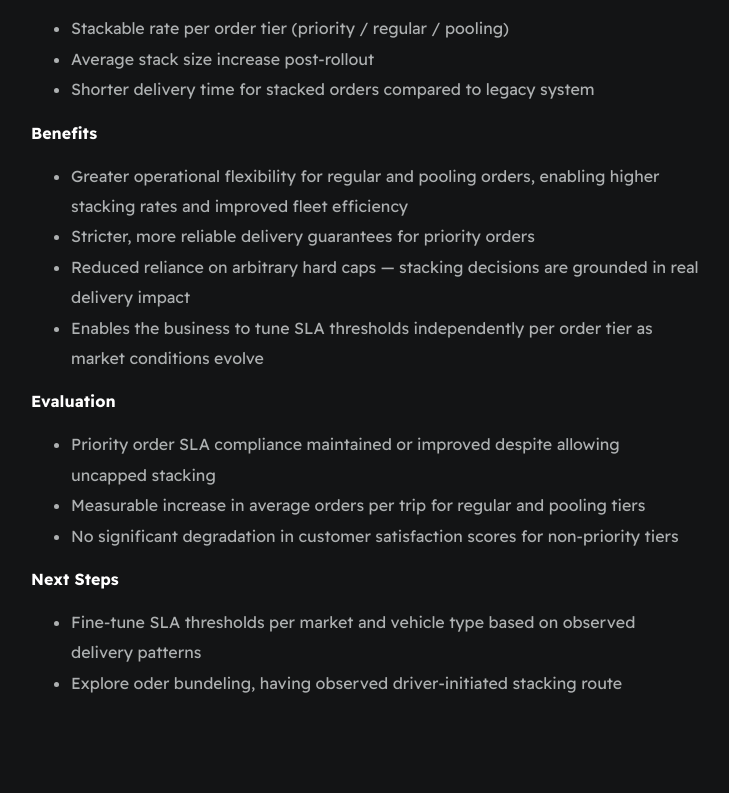
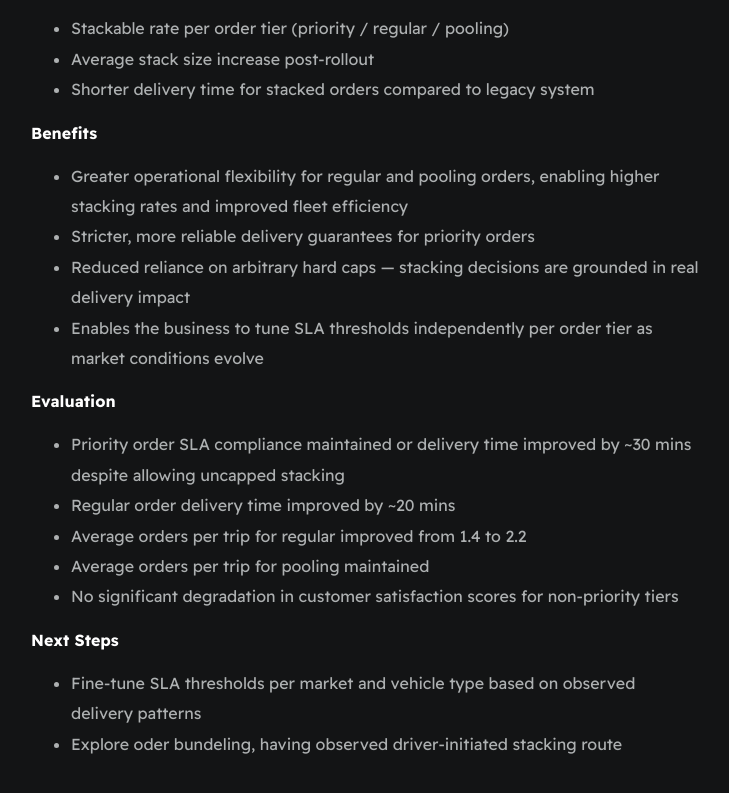
Before and after one commit to bhaddhadon/digitalCV, a plain HTML site: page project_order_stacking.html in a window 1280 px wide. Shown: the part 860-1653 px from the top of the page, without its empty margins (275-1004 px from the left). Before the commit the page ends 1598 px from the top, so only its background shows below. Drawn offline with Linux system fonts and the light colour scheme.

Commit message:
Update evaluation metrics for order stacking

```diff
--- a/project_order_stacking.html
+++ b/project_order_stacking.html
@@ -42,8 +42,10 @@
 
             <strong> Evaluation</strong>
             <ul>
-                <li>Priority order SLA compliance maintained or improved despite allowing uncapped stacking</li>
-                <li>Measurable increase in average orders per trip for regular and pooling tiers</li>
+                <li>Priority order SLA compliance maintained or delivery time improved by ~30 mins despite allowing uncapped stacking</li>
+                <li>Regular order delivery time improved by ~20 mins</li>
+                <li>Average orders per trip for regular improved from 1.4 to 2.2</li>
+                <li>Average orders per trip for pooling maintained</li>
                 <li>No significant degradation in customer satisfaction scores for non-priority tiers</li>
             </ul>
 
```
